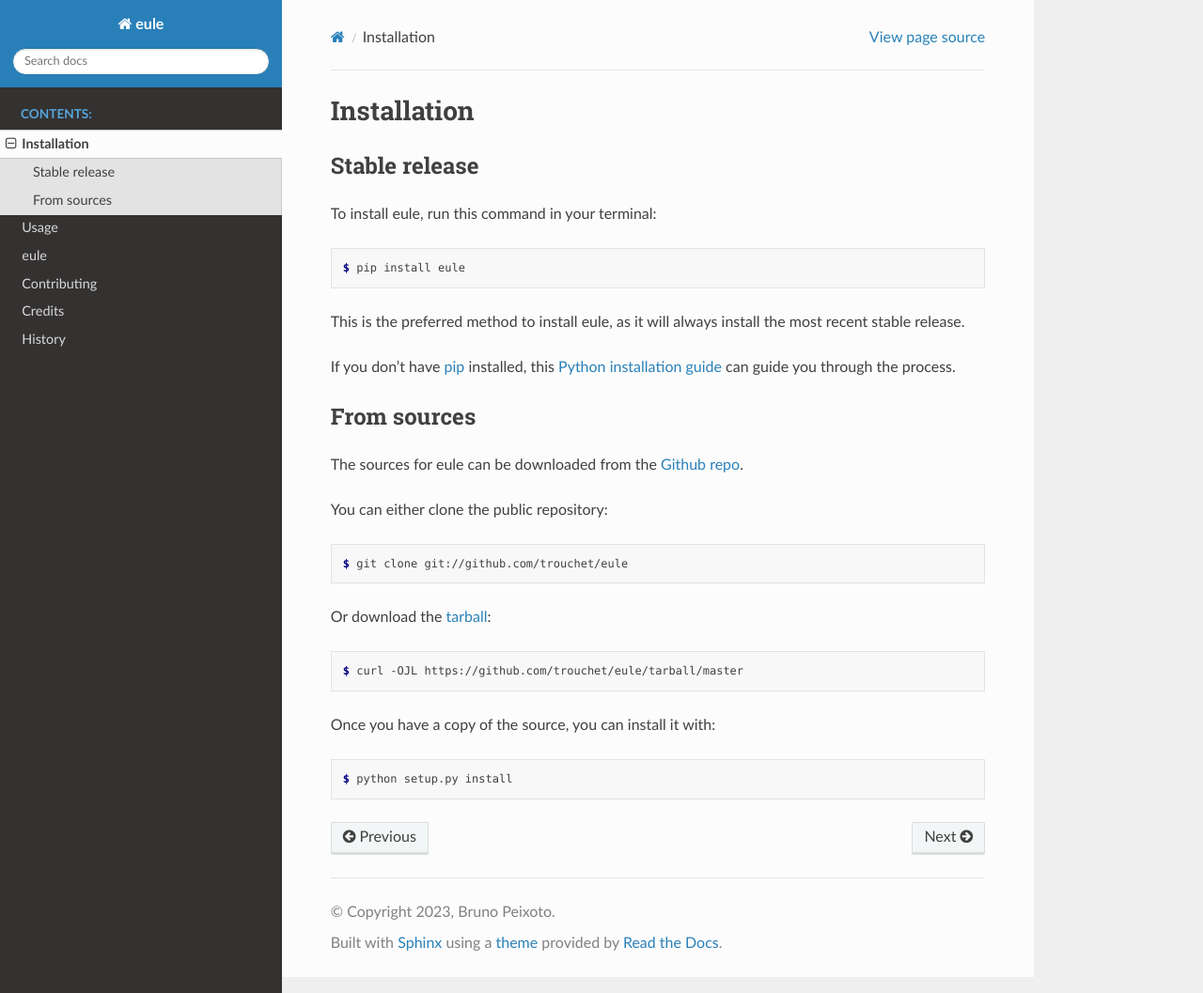
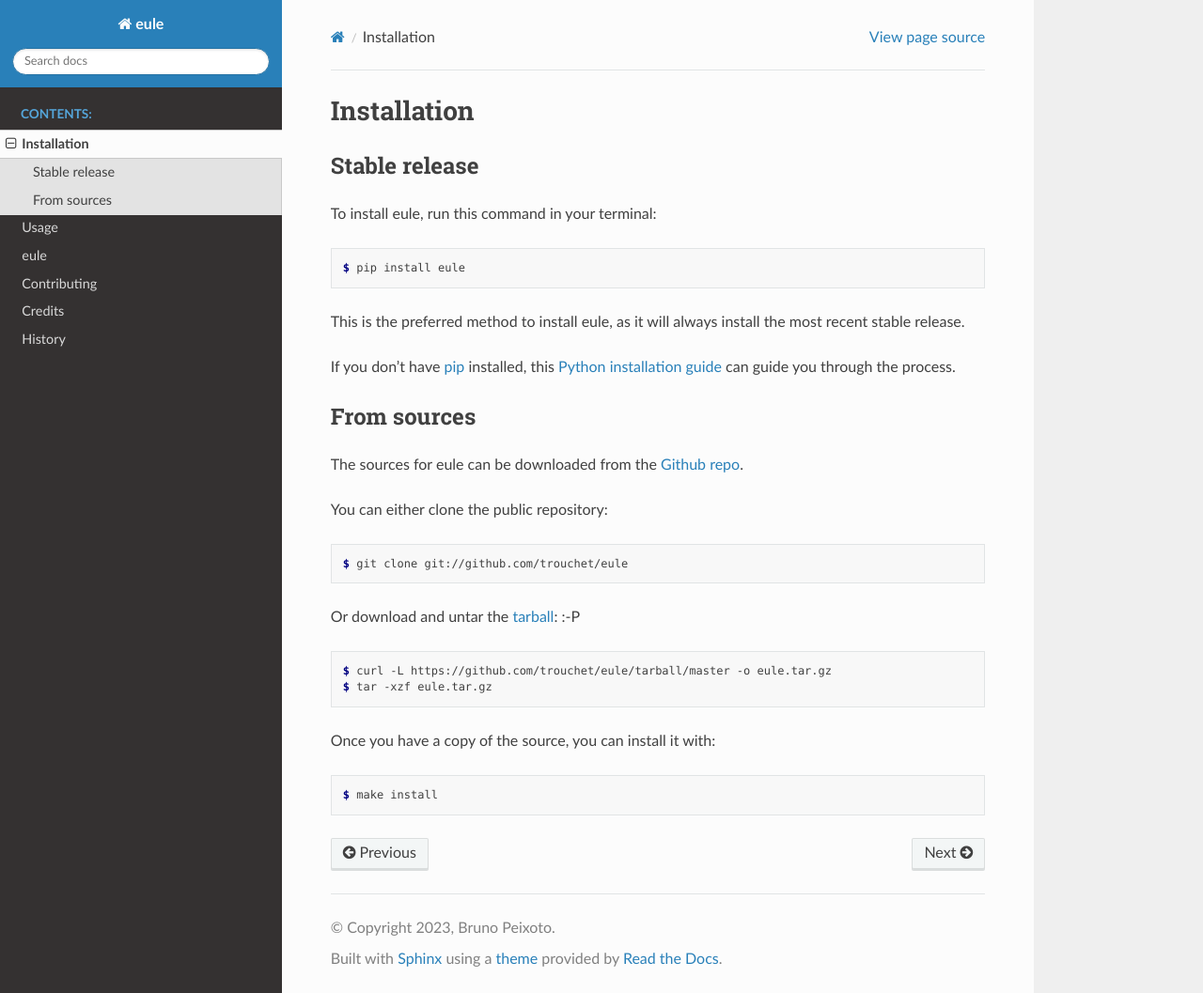
Before and after one commit to trouchet/eule, a Sphinx documentation site: the page built from docs/installation.rst, in a window 1280 px wide and 1057 px high. Shown: the whole window at 94% size. Built offline with Sphinx 7.4.7 and the Read the Docs theme 2.0.0, drawn with Linux system fonts in a browser that asks for light colours.

Commit message:
feat/ add untar and modify install command

```diff
--- a/docs/installation.rst
+++ b/docs/installation.rst
@@ -31,17 +31,18 @@ You can either clone the public repository:
 
     $ git clone git://github.com/trouchet/eule
 
-Or download the `tarball`_:
+Or download and untar the `tarball`_: :-P
 
 .. code-block:: console
 
-    $ curl -OJL https://github.com/trouchet/eule/tarball/master
+    $ curl -L https://github.com/trouchet/eule/tarball/master -o eule.tar.gz
+    $ tar -xzf eule.tar.gz
 
 Once you have a copy of the source, you can install it with:
 
 .. code-block:: console
 
-    $ python setup.py install
+    $ make install
 
 
 .. _Github repo: https://github.com/trouchet/eule
```
